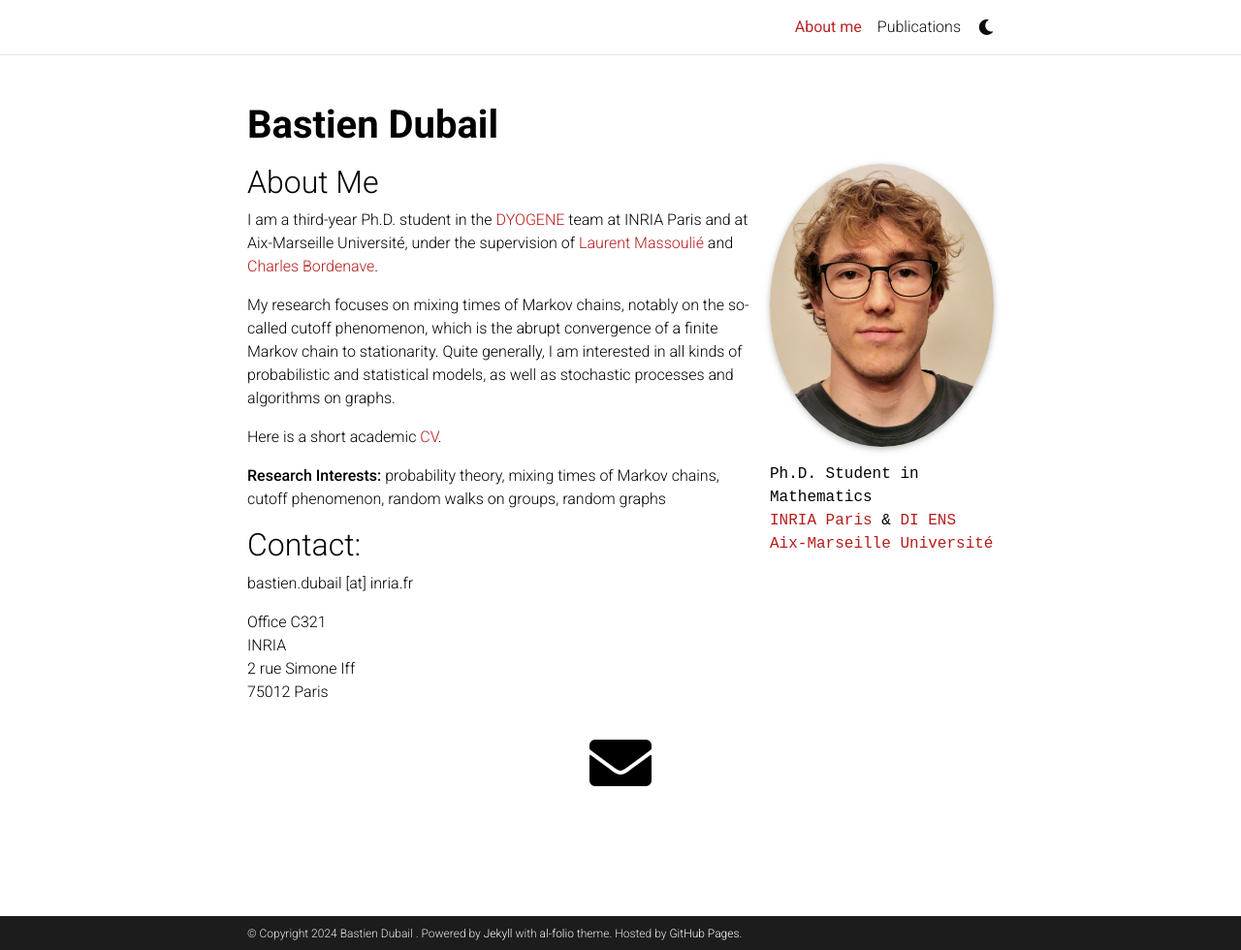
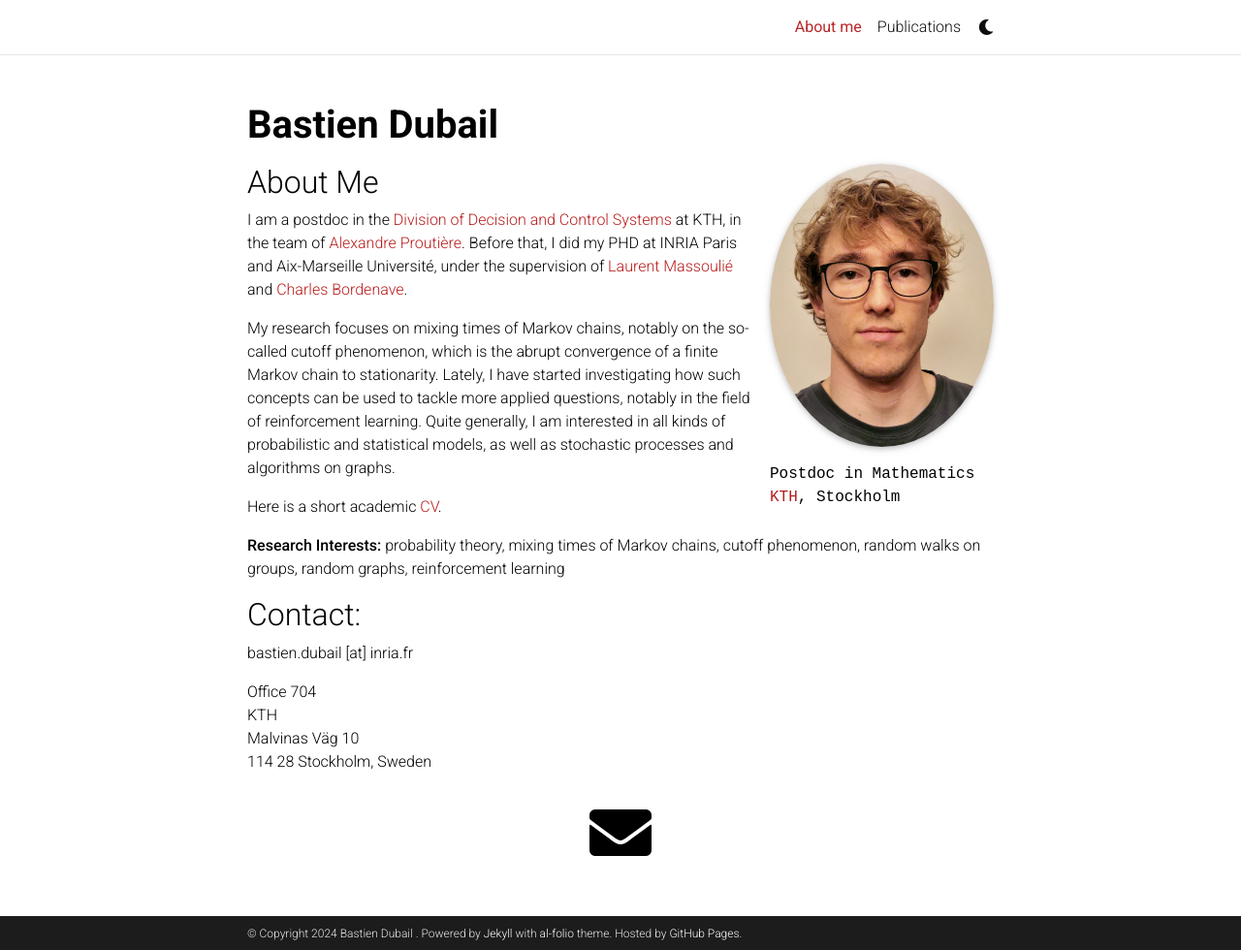
Before and after one commit to bdubail/bdubail.github.io, a Jekyll site: the page built from _pages/about.md, in a window 1280 px wide and 980 px high. Shown: the whole window at 97% size. Built offline with Jekyll 4.4.1, drawn with Linux system fonts in a browser that asks for light colours; full-size pictures stand in for the smaller copies a plugin makes; comment, search, counter and statistics services are not loaded; a style sheet for code colours, icons or effects is not loaded.

Commit message:
Update about.md

```diff
--- a/_pages/about.md
+++ b/_pages/about.md
@@ -9,9 +9,8 @@ profile:
   image: profile_pic2.jpeg
   image_circular: true # crops the image to make it circular
   address: >
-    <p> Ph.D. Student in Mathematics </p>
-    <p> <a href="https://www.inria.fr/fr/centre-inria-de-paris">INRIA Paris</a> & <a href="https://www.di.ens.fr/">DI</a> <a href="https://www.ens.psl.eu/">ENS</a> </p>
-    <p><a href="https://www.univ-amu.fr/">Aix-Marseille Université </a> </p>
+    <p> Postdoc in Mathematics </p>
+    <p> <a href="https://www.kth.se/is/dcs">KTH</a>, Stockholm </p>
 
 news: false  # includes a list of news items
 selected_papers: false # includes a list of papers marked as "selected={true}"
@@ -20,18 +19,18 @@ social: true  # includes social icons at the bottom of the page
 
 ## About Me
 
-I am a third-year Ph.D. student in the [DYOGENE](https://www.di.ens.fr/dyogene/index.html) team at INRIA Paris and at Aix-Marseille Université, under the supervision of [Laurent Massoulié](https://www.di.ens.fr/laurent.massoulie/) and [Charles Bordenave](http://www.i2m.univ-amu.fr/perso/charles.bordenave/).
+I am a postdoc in the [Division of Decision and Control Systems](https://www.kth.se/is/dcs) at KTH, in the team of [Alexandre Proutière](https://people.kth.se/~alepro/). Before that, I did my PHD at INRIA Paris and Aix-Marseille Université, under the supervision of [Laurent Massoulié](https://www.di.ens.fr/laurent.massoulie/) and [Charles Bordenave](http://www.i2m.univ-amu.fr/perso/charles.bordenave/).
 
-My research focuses on mixing times of Markov chains, notably on the so-called cutoff phenomenon, which is the abrupt convergence of a finite Markov chain to stationarity. Quite generally, I am interested in all kinds of probabilistic and statistical models, as well as stochastic processes and algorithms on graphs.
+My research focuses on mixing times of Markov chains, notably on the so-called cutoff phenomenon, which is the abrupt convergence of a finite Markov chain to stationarity. Lately, I have started investigating how such concepts can be used to tackle more applied questions, notably in the field of reinforcement learning. Quite generally, I am interested in all kinds of probabilistic and statistical models, as well as stochastic processes and algorithms on graphs.
 
 Here is a short academic [CV](/assets/pdf/CV_english.pdf).
 
-**Research Interests:** probability theory, mixing times of Markov chains, cutoff phenomenon, random walks on groups, random graphs
+**Research Interests:** probability theory, mixing times of Markov chains, cutoff phenomenon, random walks on groups, random graphs, reinforcement learning
 
 ## Contact:
 bastien.dubail [at] inria.fr
 
-Office C321<br>
-INRIA<br>
-2 rue Simone Iff<br>
-75012 Paris
+Office 704<br>
+KTH<br>
+Malvinas Väg 10<br>
+114 28 Stockholm, Sweden
```
